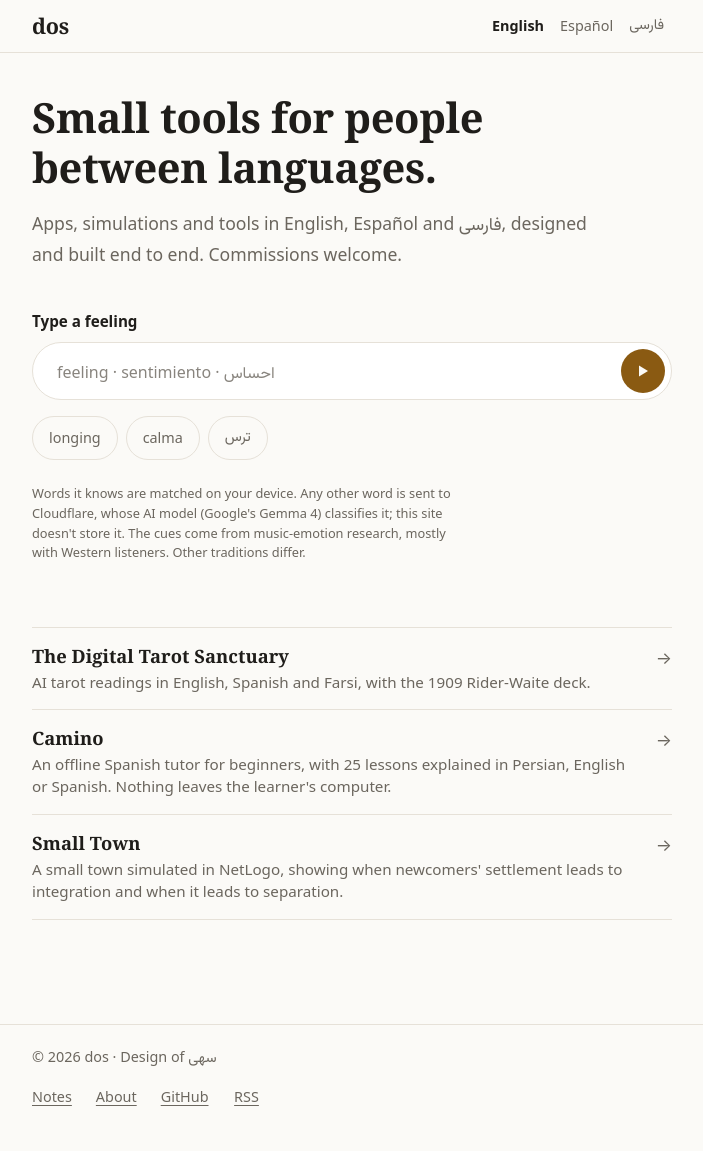
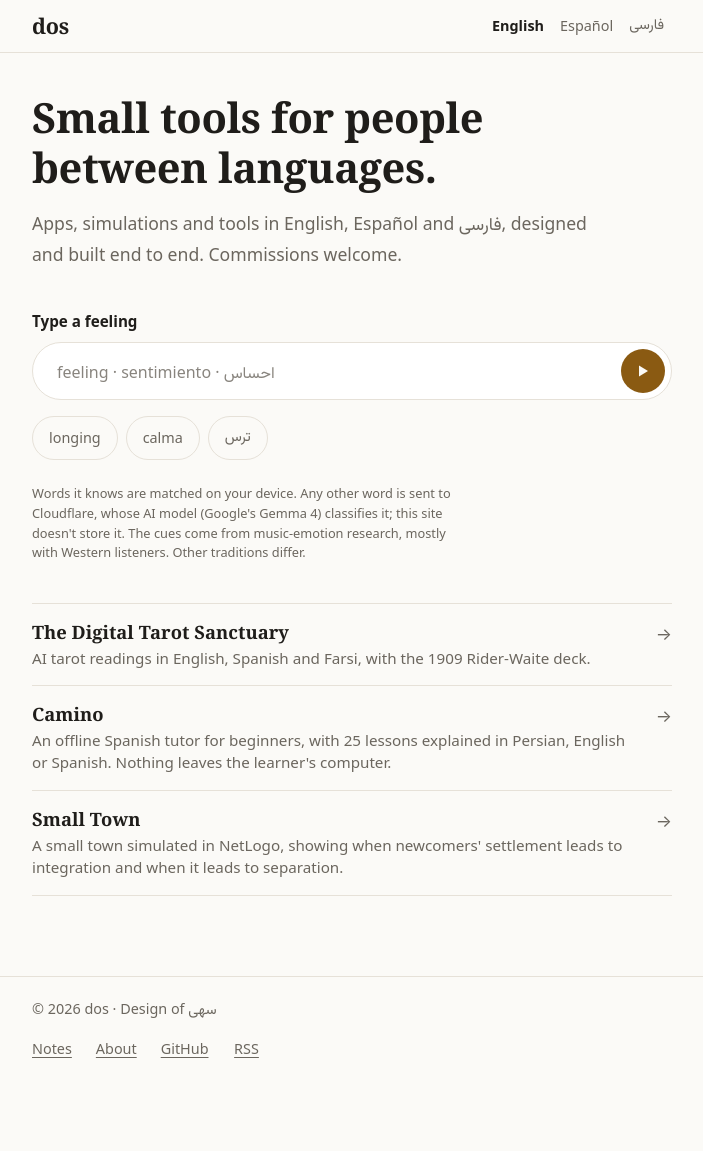
Before and after one commit to soheilhraad-eng/soheilhraad-eng.github.io, a Jekyll site: the page built from index.md, in a window 1280 px wide. Shown: the whole page, without its empty margins (288-991 px from the left). Built offline with Jekyll 4.4.1, drawn with Linux system fonts in a browser that asks for light colours; after the commit the page ends 1103 px from its top, so only the background shows below that.

Commit message:
Tighten the page's vertical rhythm to the spacing scale and remove an unused style
Co-Authored-By: Claude Sonnet 5.5 <noreply@anthropic.com>
Claude-Session: https://claude.ai/code/session_01LzqevfqfwJXEHYxCVg4Hxv

```diff
--- a/assets/css/style.scss
+++ b/assets/css/style.scss
@@ -77,7 +77,7 @@ body {
   padding: 0 16px;
 }
 
-main.wrap { padding-top: var(--space-4); padding-bottom: var(--space-5); }
+main.wrap { padding-top: var(--space-4); padding-bottom: var(--space-4); }
 @media (max-width: 520px) { main.wrap { padding-top: var(--space-3); } }
 
 h1, h2, h3 { font-family: var(--font-display); line-height: 1.25; font-weight: 600; text-wrap: balance; }
@@ -181,13 +181,8 @@ pre code { background: none; padding: 0; }
 }
 .slides figcaption { margin-top: 0.4rem; font-size: 0.8rem; color: var(--muted); }
 
-.visually-hidden {
-  position: absolute; width: 1px; height: 1px; padding: 0; margin: -1px;
-  overflow: hidden; clip: rect(0 0 0 0); white-space: nowrap; border: 0;
-}
-
 // "Type a feeling" (_includes/type-a-feeling.html). Colours are the site's own tokens.
-.feeling { margin: 0 0 var(--space-5); }
+.feeling { margin: 0 0 var(--space-4); }
 // The input is one field with its button inside it, so what to do is obvious: type, press.
 .feeling label { display: block; margin-bottom: var(--space-1); font-size: 0.95rem; font-weight: 600; }
 .feeling-field {
```
